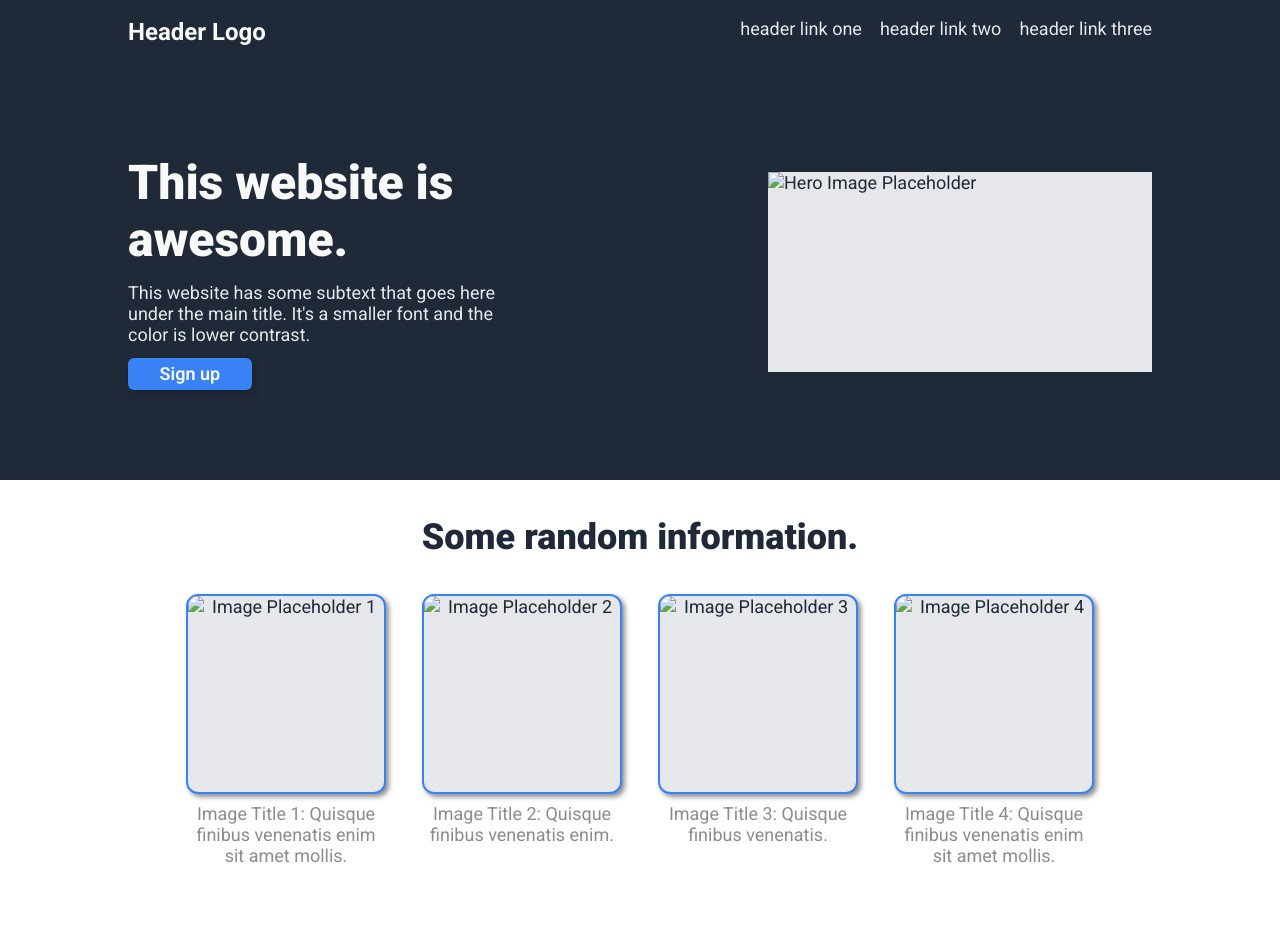
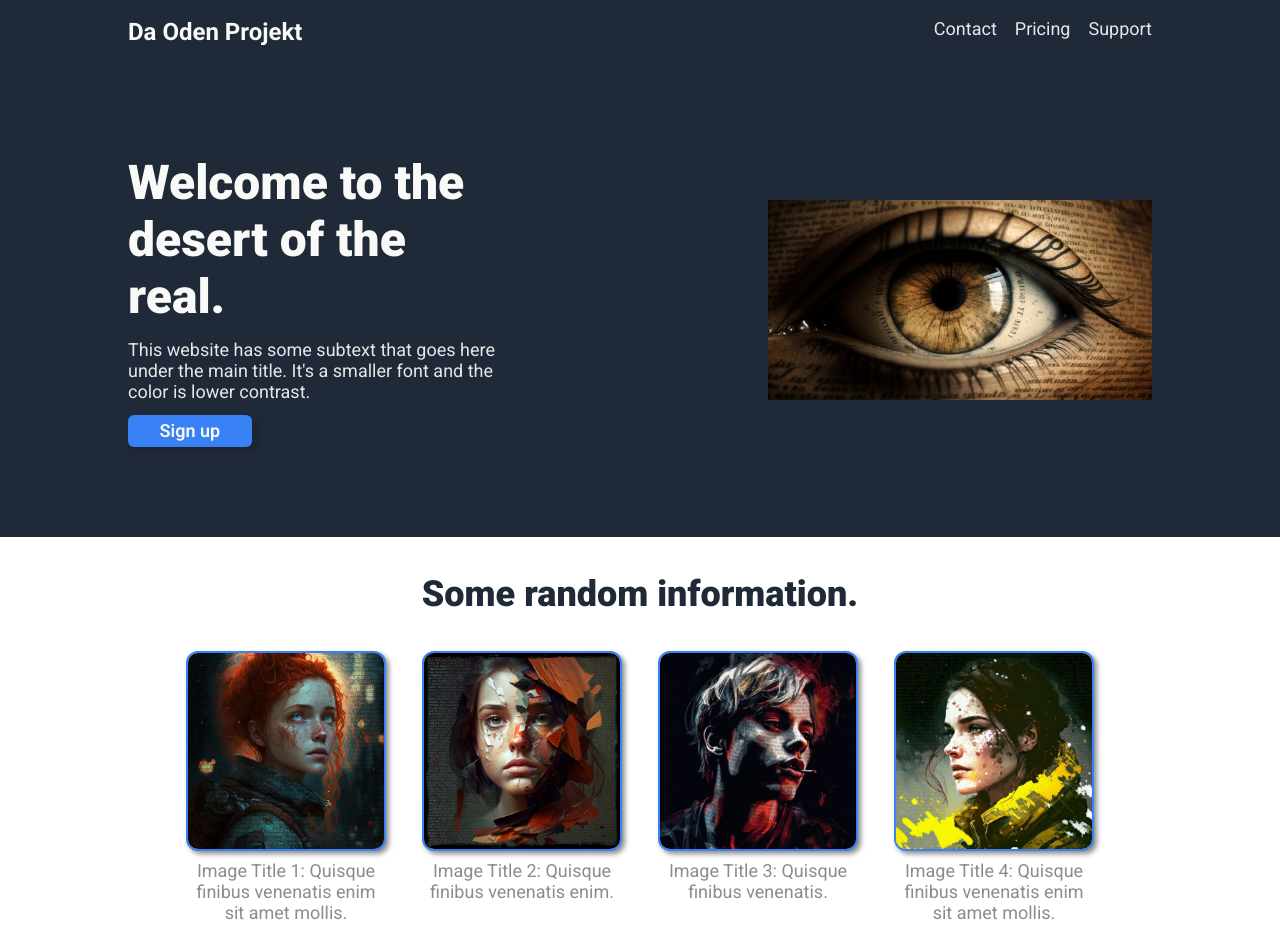
Before and after one commit to mertgulexe/odin-landingpage, a plain HTML site: page index.html in a window 1280 px wide. Shown: the top 926 px of the page. Drawn offline with Linux system fonts and the light colour scheme.

Commit message:
Add image sources, change dummy texts

```diff
--- a/index.html
+++ b/index.html
@@ -12,45 +12,45 @@
   <body>
 
     <header>
-      <h1>Header Logo</h1>
+      <h1>Da Oden Projekt</h1>
       <nav>
         <ul>
-          <li><a href="#">header link one</a></li>
-          <li><a href="#">header link two</a></li>
-          <li><a href="#">header link three</a></li>
+          <li><a href="#">Contact</a></li>
+          <li><a href="#">Pricing</a></li>
+          <li><a href="#">Support</a></li>
         </ul>
       </nav>
     </header>
 
     <div class="hero-container">
       <div class="hero-text">
-        <h1>This website is awesome.</h1>
+        <h1>Welcome to the desert of the real.</h1>
         <p>
           This website has some subtext that goes here under the main title.
           It's a smaller font and the color is lower contrast.
         </p>
         <button class="hero-button">Sign up</button>
       </div>
-      <img src="#" alt="Hero Image Placeholder" height="200">
+      <img src="./assets/img-04.jpg" alt="Hero Image Placeholder" height="200">
     </div>
 
     <div class="carousel-container">
       <h2>Some random information.</h2>
       <div class="images">
         <div class="card">
-          <img src="#" alt="Image Placeholder 1" height="200">
+          <img src="./assets/img-01.jpg" alt="Image Placeholder 1" height="200" width="200">
           <p>Image Title 1: Quisque finibus venenatis enim sit amet mollis.</p>
         </div>
         <div class="card">
-          <img src="#" alt="Image Placeholder 2" height="200">
+          <img src="./assets/img-03.jpg" alt="Image Placeholder 2" height="200" width="200">
           <p>Image Title 2: Quisque finibus venenatis enim.</p>
         </div>
         <div class="card">
-          <img src="#" alt="Image Placeholder 3" height="200">
+          <img src="./assets/img-05.jpg" alt="Image Placeholder 3" height="200" width="200">
           <p>Image Title 3: Quisque finibus venenatis.</p>
         </div>
         <div class="card">
-          <img src="#" alt="Image Placeholder 4" height="200">
+          <img src="./assets/img-02.jpg" alt="Image Placeholder 4" height="200" width="200">
           <p>Image Title 4: Quisque finibus venenatis enim sit amet mollis.</p>
         </div>
       </div>
```
